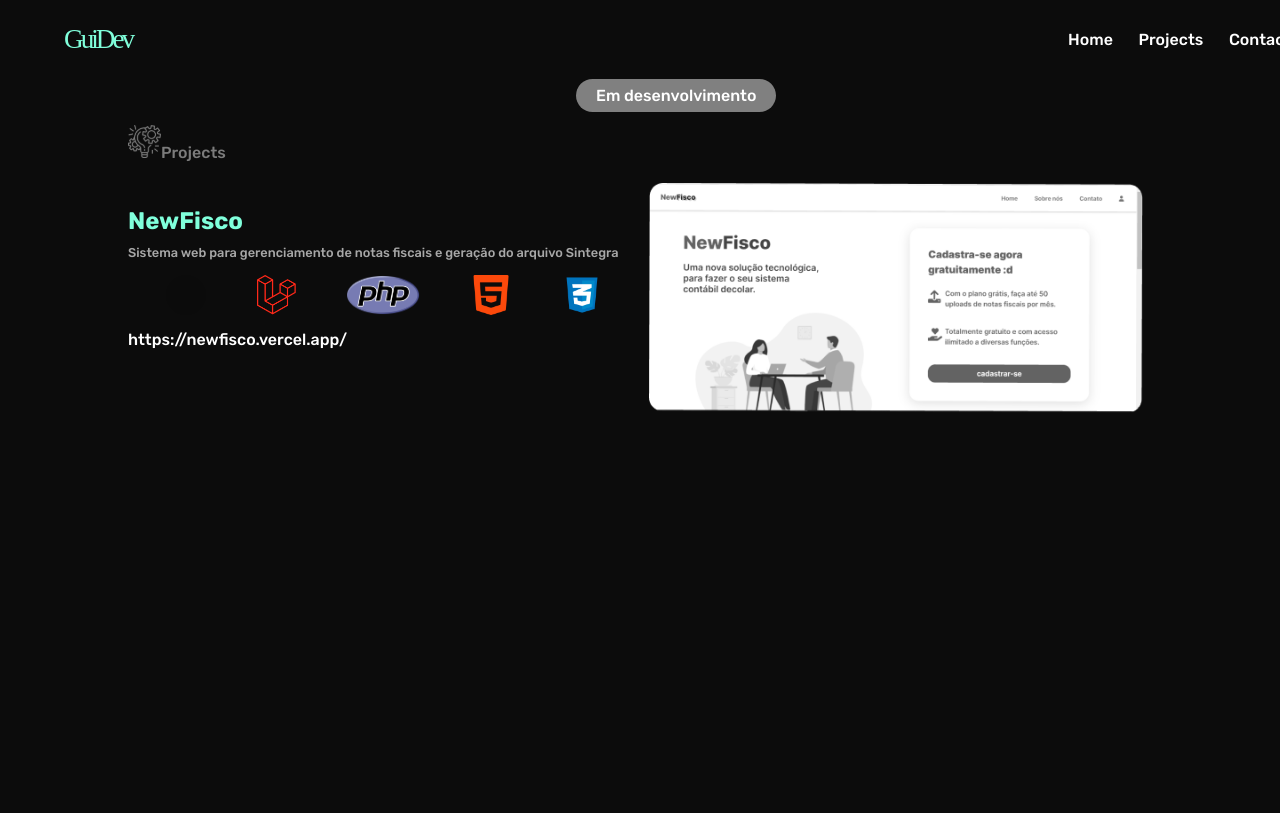
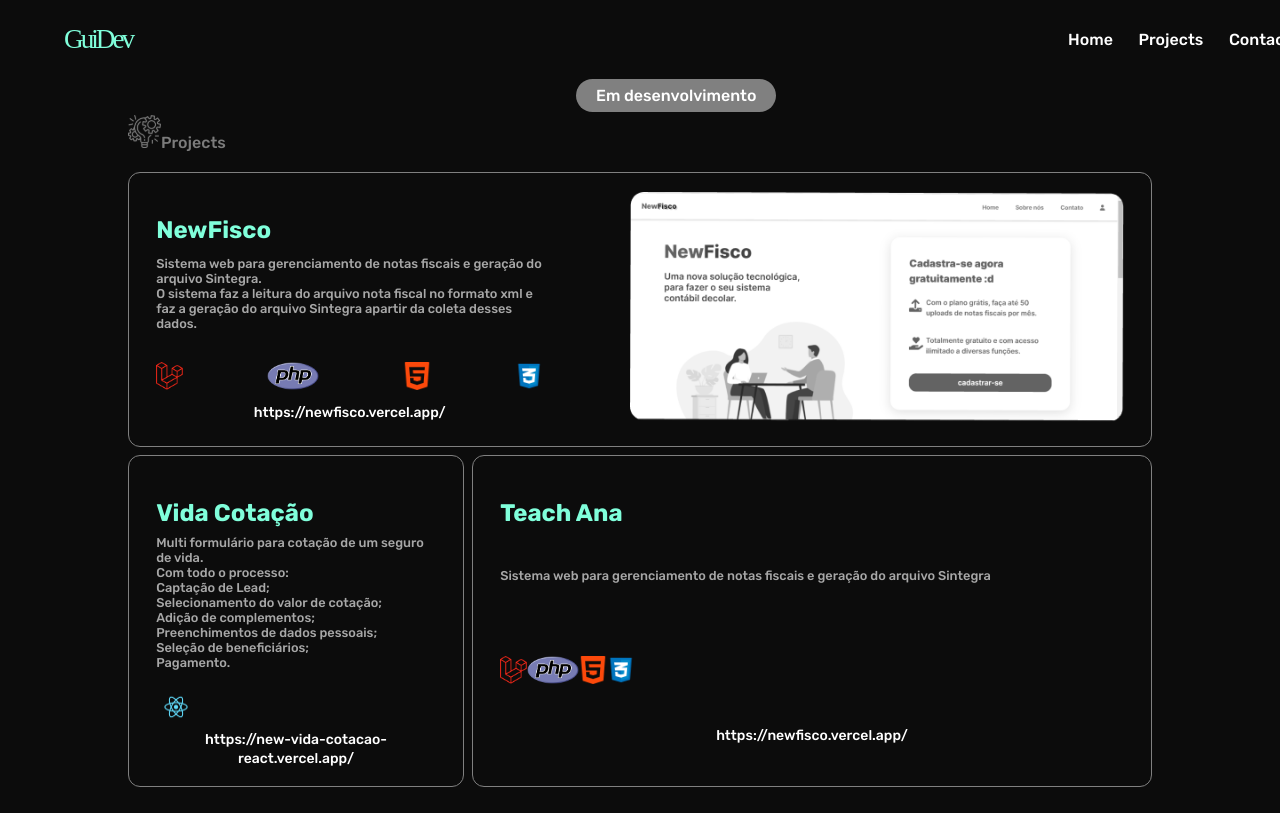
Before and after one commit to gui326/portifolio_guidev, a React (Create React App) app: page /projects in a window 1280 px wide. Shown: the top 813 px of the page. Built offline with nearby package versions, Linux system fonts and the light colour scheme; a web font is replaced by a local one.

Commit message:
ajuste projects

```diff
--- a/src/App.css
+++ b/src/App.css
@@ -9,7 +9,6 @@ body{
   padding: 0;
   box-sizing: border-box;
   overflow-x: hidden;
-  overflow-y: hidden;
   background: #0c0c0c;
   color: white;
   font-family: 'Rubik';
@@ -34,3 +33,7 @@ p{
   padding: 0;
   margin: 0;
 }
+
+.loaderOff{
+  display: none!important;
+}
--- a/src/App.js
+++ b/src/App.js
@@ -13,7 +13,7 @@ function App() {
   return (
     <BrowserRouter>
         <Header/>
-        <p style={{borderRadius: '50px', padding: '7px 20px', background: 'grey', position: 'fixed', left: '45%', color: 'white'}}>Em desenvolvimento</p>
+        <p style={{zIndex: '100', borderRadius: '50px', padding: '7px 20px', background: 'grey', position: 'fixed', left: '45%', color: 'white'}}>Em desenvolvimento</p>
         <Routes>
           <Route path="/" element={<Home />}/>
           <Route path="/projects" element={<Projects />}/>
--- a/src/pages/Projects/index.js
+++ b/src/pages/Projects/index.js
@@ -1,5 +1,6 @@
-import { Section, Heading, ProjectArea, ContentArea, Title, Text, LogoArea, Logo, LinkArea, Imagem, ImagemArea} from './styled';
+import { Section, Heading, ProjectArea, ContentArea, Title, Text, LogoArea, Logo, LinkArea, LinkA, Imagem, ImagemArea} from './styled';
 import Skeleton from '@mui/material/Skeleton';
+import { Grid } from '@mui/material';
 
 export default function Projects(){
     return(
@@ -8,28 +9,86 @@ export default function Projects(){
                 <img src="iconInsight.svg"/>
                 Projects
             </Heading>
+            <Grid container spacing={2}>
+                <Grid item md={12}>
                     <ProjectArea>
                         <ContentArea>
                             <Title>NewFisco</Title>
-                    <Text>Sistema web para gerenciamento de notas fiscais e geração do arquivo Sintegra</Text>
+                            <Text>
+                                Sistema web para gerenciamento de notas fiscais e geração do arquivo Sintegra.
+                                <br/>
+                                O sistema faz a leitura do arquivo nota fiscal no formato xml e faz a geração do arquivo Sintegra apartir
+                                da coleta desses dados.
+                            </Text>
                             <LogoArea>
-                        <Skeleton variant="circular" width={40} height={40} />
                                 <Logo src="laravelLogo.png"/>
                                 <Logo src="phpLogo.png"/>
                                 <Logo src="htmlLogo.png"/>
                                 <Logo src="cssLogo.png"/>
                             </LogoArea>
                             <LinkArea>
-                        <a href="https://newfisco.vercel.app/" target="_blank">
+                                <LinkA href={'https://newfisco.vercel.app/'} target={'_blank'}>
                                     https://newfisco.vercel.app/
-                        </a>
+                                </LinkA>
                             </LinkArea>
                         </ContentArea>
                         <ImagemArea>
+                            <a href="https://newfisco.vercel.app/" target="_blank">
                                 <Imagem src="project1.png"/>
+                            </a>
                         </ImagemArea>
                     </ProjectArea>
-
+                </Grid>
+            </Grid>
+            <Grid pt={1} container spacing={1}>
+                <Grid item md={4} xs={12}>
+                    <ProjectArea>
+                        <Title>Vida Cotação</Title>
+                        <Text>
+                            Multi formulário para cotação de um seguro de vida.
+                            <br/>
+                            Com todo o processo:
+                            <br/>
+                            Captação de Lead;
+                            <br/>
+                            Selecionamento do valor de cotação;
+                            <br/>
+                            Adição de complementos;
+                            <br/>
+                            Preenchimentos de dados pessoais;
+                            <br/>
+                            Seleção de beneficiários;
+                            <br/>
+                            Pagamento.
+                        </Text>
+                        <LogoArea>
+                            <Logo src="reactLogo.png"/>
+                        </LogoArea>
+                        <LinkArea>
+                            <LinkA href={'https://new-vida-cotacao-react.vercel.app/'} target={'_blank'}>
+                            https://new-vida-cotacao-react.vercel.app/
+                            </LinkA>
+                        </LinkArea>
+                    </ProjectArea>
+                </Grid>
+                <Grid item md={8} xs={12}>
+                    <ProjectArea>
+                        <Title>Teach Ana</Title>
+                        <Text>Sistema web para gerenciamento de notas fiscais e geração do arquivo Sintegra</Text>
+                        <LogoArea>
+                            <Logo src="laravelLogo.png"/>
+                            <Logo src="phpLogo.png"/>
+                            <Logo src="htmlLogo.png"/>
+                            <Logo src="cssLogo.png"/>
+                        </LogoArea>
+                        <LinkArea>
+                            <LinkA href={'https://newfisco.vercel.app/'} target={'_blank'}>
+                                https://newfisco.vercel.app/
+                            </LinkA>
+                        </LinkArea>
+                    </ProjectArea>
+                </Grid>
+            </Grid>
         </Section>
     );
 }
--- a/src/pages/Projects/styled.js
+++ b/src/pages/Projects/styled.js
@@ -7,67 +7,93 @@ export const Section = styled.section`
 `;
 
 export const Heading = styled.div`
-    padding-top: 2%;
+    padding-top: 1%;
     padding-bottom: 2%;
     width: 100%;
     color: #7C7C7C;
 `;
 
+export const Imagem = styled.img`
+    width: auto;
+    max-height: 230px;
+    filter: grayscale(1);
+    transition: all ease .6s;
+
+    :hover{
+        filter: none;
+    }
+`;
+
 export const ProjectArea = styled.div`
+    box-sizing: border-box;
+    height: 100%;
     width: 100%;
     display: flex;
     flex-wrap: wrap;
+    border: 1px solid grey;
+    border-radius: 12px;
+    padding: 1.2em 1.7em;
+    transition: all ease .5s;
+    overflow: hidden;
+
+    :hover{
+        background: #2a2a2a;
+        transform: scale(1.02);
+    }
+
+    :hover ${Imagem}{
+        object-position: 0 1px;
+        transform: scale(1.3);
+        filter: none;
+    }
 `;
 
 export const ContentArea = styled.div`
-    width: 50%;
+    width: 40%;
     flex: 0 0 auto;
 `;
 
 export const Title = styled.h3`
     font-size: 1.5rem;
-    margin-bottom: 2%;
+    margin-bottom: 3%;
     color: #80FFDB;
     font-weight: 700;
+    width: 100%;
 `;
 
 export const Text = styled.p`
     font-size: .8rem;
     font-weight: 500;
     color: #A7A7A7;
+    width: 100%;
 `;
 
 export const LogoArea = styled.div`
     justify-content: space-between;
-    margin: 3% auto;
+    padding-top: 5%;
+    margin: 3% 0;
     display: flex;
     flex-wrap: wrap;
-    max-width: 85%;
 `;
 
 export const Logo = styled.img`
     width: auto;
-    max-height: 40px;
+    max-height: 28px;
 `;
 
-export const LinkArea = styled.a`
+export const LinkArea = styled.div`
     text-align: center;
     width: 100%;
+`;
+
+export const LinkA = styled.a`
     color: white;
+    font-size: 14px;
 `;
 
 export const ImagemArea = styled.div`
+    width: 60%;
+    text-align: right;
     display: block;
     margin: auto;
 `;
-
-export const Imagem = styled.img`
-    width: auto;
-    max-height: 230px;
-    filter: grayscale(1);
-    transition: all ease .3s;
-
-    :hover{
-        filter: none;
-    }
-`;
```
Also changed, not shown: public/reactLogo.png (added). Lines whose indentation alone changed are shown as unchanged.
